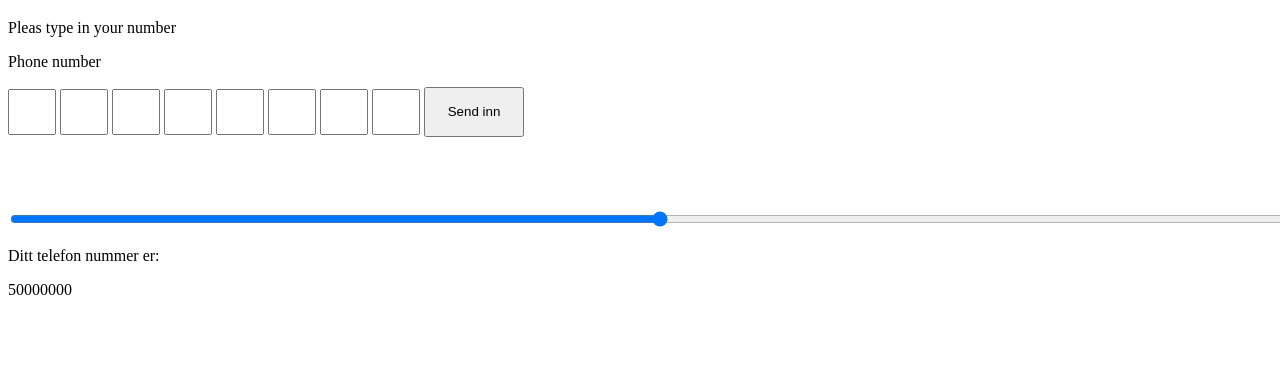
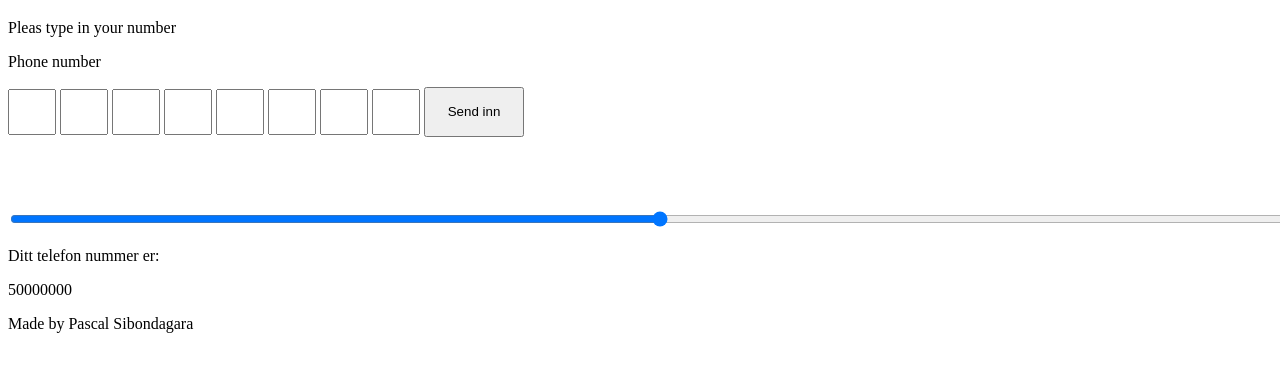
Before and after one commit to Pascal2211/BadInterface, a plain HTML site: page index.html in a window 1280 px wide. Shown: the part 61-432 px from the top of the page. Drawn offline with Linux system fonts and the light colour scheme.

Commit message:
Update index.html

```diff
--- a/index.html
+++ b/index.html
@@ -50,6 +50,7 @@
             <p>Ditt telefon nummer er: <p id="output"></p></p>
         </div>
 
+        <p>Made by Pascal Sibondagara</p>
         <script>
             var slider = document.getElementById("slider");
             var output = document.getElementById("output")
```
